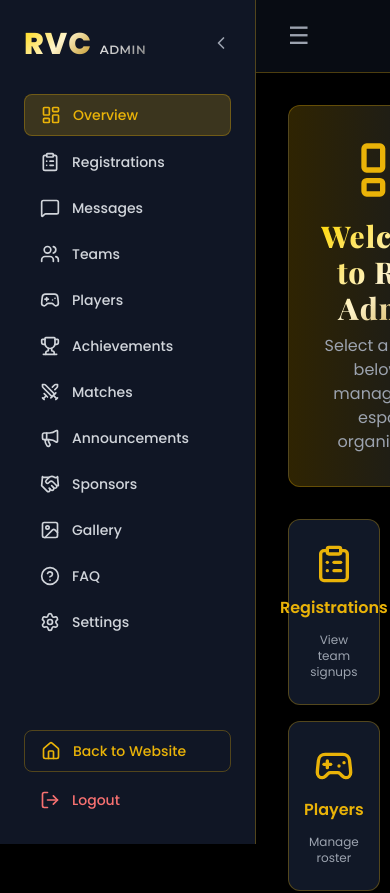
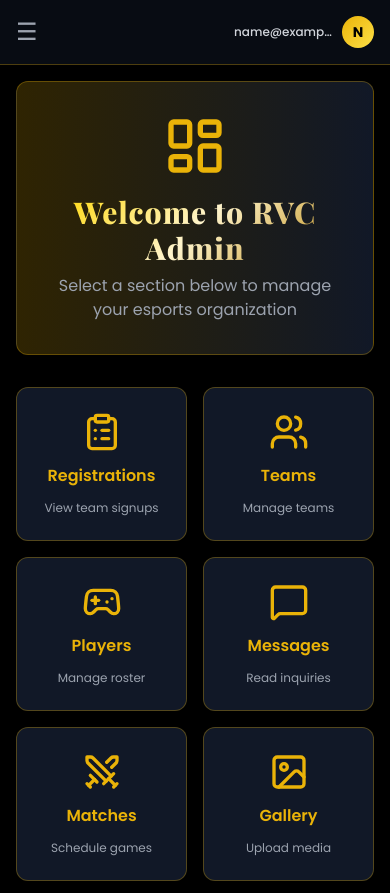
Before and after one commit to Jiwannn/MLBB-Esports-Team, a Next.js app: page /admin/dashboard in a window 390 px wide. Shown: the top 893 px of the page. Built offline with nearby package versions, Linux system fonts and the light colour scheme; no server answers; sample sign-in values are in the browser's storage.

Commit message:
Fixed admin mobile view

```diff
--- a/components/admin/Sidebar.jsx
+++ b/components/admin/Sidebar.jsx
@@ -17,7 +17,8 @@ import {
   Handshake,
   Megaphone,
   HelpCircle,
-  Trophy
+  Trophy,
+  X
 } from 'lucide-react';
 
 export default function Sidebar({ activeTab, setActiveTab, isOpen, setIsOpen }) {
@@ -44,9 +45,19 @@ export default function Sidebar({ activeTab, setActiveTab, isOpen, setIsOpen })
   };
 
   return (
+    <>
+      {/* Overlay for mobile */}
+      {isOpen && (
+        <div
+          className="fixed inset-0 bg-black/50 z-40 md:hidden"
+          onClick={() => setIsOpen(false)}
+        />
+      )}
+
       <motion.aside
         initial={{ x: -300 }}
         animate={{ x: isOpen ? 0 : -300 }}
+        transition={{ duration: 0.3 }}
         className="fixed left-0 top-0 h-full w-64 bg-gray-900/95 backdrop-blur-lg border-r border-yellow-500/30 z-50 flex flex-col"
       >
         <div className="p-6 flex flex-col h-full">
@@ -54,7 +65,10 @@ export default function Sidebar({ activeTab, setActiveTab, isOpen, setIsOpen })
             <h1 className="admin-title text-3xl">
               <span className="gold-text">RVC</span> <span className="text-xs silver-text admin-label">ADMIN</span>
             </h1>
-          <button onClick={() => setIsOpen(false)} className="text-gray-400 hover:text-yellow-500">
+            <button onClick={() => setIsOpen(false)} className="text-gray-400 hover:text-yellow-500 md:hidden">
+              <X className="w-5 h-5" />
+            </button>
+            <button onClick={() => setIsOpen(false)} className="text-gray-400 hover:text-yellow-500 hidden md:block">
               <ChevronLeft className="w-5 h-5" />
             </button>
           </div>
@@ -65,7 +79,10 @@ export default function Sidebar({ activeTab, setActiveTab, isOpen, setIsOpen })
               return (
                 <button
                   key={item.id}
-                onClick={() => setActiveTab(item.id)}
+                  onClick={() => {
+                    setActiveTab(item.id);
+                    setIsOpen(false); // Close sidebar on mobile after click
+                  }}
                   className={`w-full flex items-center space-x-3 px-4 py-2.5 rounded-lg transition-all admin-text ${
                     activeTab === item.id
                       ? 'bg-yellow-500/20 text-yellow-500 border border-yellow-500/30 font-semibold'
@@ -95,5 +112,6 @@ export default function Sidebar({ activeTab, setActiveTab, isOpen, setIsOpen })
           </button>
         </div>
       </motion.aside>
+    </>
   );
 }
--- a/pages/admin/dashboard.jsx
+++ b/pages/admin/dashboard.jsx
@@ -18,7 +18,7 @@ export default function AdminDashboard() {
   const router = useRouter();
   const [adminEmail, setAdminEmail] = useState('');
   const [activeTab, setActiveTab] = useState('overview');
-  const [isSidebarOpen, setIsSidebarOpen] = useState(true);
+  const [isSidebarOpen, setIsSidebarOpen] = useState(false);
 
   useEffect(() => {
     const token = localStorage.getItem('adminToken');
@@ -40,18 +40,27 @@ export default function AdminDashboard() {
         setIsOpen={setIsSidebarOpen}
       />
 
-      <div className={`flex-1 transition-all duration-300 ${isSidebarOpen ? 'ml-64' : 'ml-0'}`}>
-        <div className="bg-gray-900/50 backdrop-blur-lg border-b border-yellow-500/30 px-8 py-4 flex justify-between items-center sticky top-0 z-40">
-          <button onClick={() => setIsSidebarOpen(!isSidebarOpen)} className="text-gray-400 hover:text-yellow-500 text-2xl">☰</button>
-          <div className="flex items-center space-x-4">
-            <span className="text-gray-300 text-sm hidden md:block admin-text">{adminEmail}</span>
-            <div className="w-10 h-10 rounded-full bg-gradient-to-br from-yellow-500 to-yellow-300 flex items-center justify-center">
-              <span className="text-black font-bold">{adminEmail?.charAt(0)?.toUpperCase() || 'A'}</span>
+      <div className={`flex-1 transition-all duration-300 ${isSidebarOpen ? 'md:ml-64 ml-0' : 'ml-0'}`}>
+        {/* Top Bar */}
+        <div className="bg-gray-900/50 backdrop-blur-lg border-b border-yellow-500/30 px-4 md:px-8 py-4 flex justify-between items-center sticky top-0 z-40">
+          <button
+            onClick={() => setIsSidebarOpen(!isSidebarOpen)}
+            className="text-gray-400 hover:text-yellow-500 text-2xl"
+          >
+            ☰
+          </button>
+          <div className="flex items-center space-x-2 md:space-x-4">
+            <span className="text-gray-300 text-xs md:text-sm truncate max-w-[100px] md:max-w-none admin-text">{adminEmail}</span>
+            <div className="w-8 h-8 md:w-10 md:h-10 rounded-full bg-gradient-to-br from-yellow-500 to-yellow-300 flex items-center justify-center flex-shrink-0">
+              <span className="text-black font-bold text-sm md:text-base">
+                {adminEmail?.charAt(0)?.toUpperCase() || 'A'}
+              </span>
             </div>
           </div>
         </div>
 
-        <div className="p-8">
+        {/* Content Area - Mobile padding */}
+        <div className="p-4 md:p-8">
           {activeTab === 'overview' && <Overview setActiveTab={setActiveTab} />}
           {activeTab === 'registrations' && <RegistrationsManager />}
           {activeTab === 'contacts' && <ContactsManager />}
```
Lines whose indentation alone changed are shown as unchanged.
